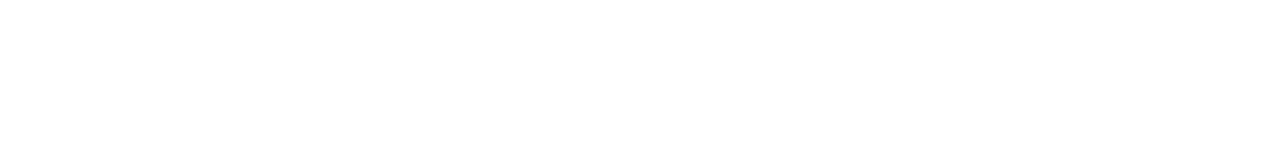
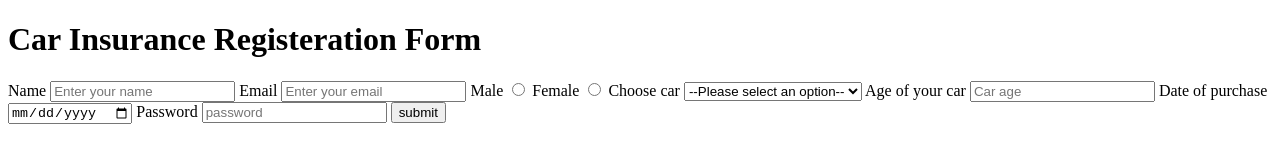
Before and after one commit to acciojob/car-insurance-form-NiksheyYadav, a website: page main.html in a window 1280 px wide. Drawn offline with Linux system fonts and the light colour scheme.

Commit message:
created a submission

```diff
--- a/main.html
+++ b/main.html
@@ -10,6 +10,31 @@
 	<!-- the entire body must be written by student -->
     <script type="text/javascript" src="./script.js">
 </script>
+	<h1>Car Insurance Registeration Form</h1>
+	<form method="post">
+		<label for="name">Name</label>
+		<input id="name" type="text" placeholder="Enter your name" required>
+		<label for="email">Email</label>
+		<input id="email" type="email" placeholder="Enter your email" required>
+		<label for="gender_m">Male</label>
+		<input id="gender_m" type="radio" name="Gender" required>
+		<label for="gender_f">Female</label>
+		<input id="gender_f" type="radio" name="Gender" required>
+		<label for="cars">Choose car</label>
+		<select id="cars" placeholder="">
+			<option value="--Please select an option--" selected disabled>--Please select an option--</option>
+			<option value="BMW">BMW</option>
+			<option value="Audi">Audi</option>
+			<option value="Mercedez">Mercedez</option>
+		</select>
+		<label for="carage">Age of your car</label>
+		<input id="carage" type="number" placeholder="Car age" required>
+		<label for="dop">Date of purchase</label>
+		<input id="dop" type="date" placeholder="Date of purchase" required>
+		<label for="password">Password</label>
+		<input id="password" type="password" placeholder="password" required>
+		<button type="submit">submit</button>
+	</form>
 
 </body>
 
```
